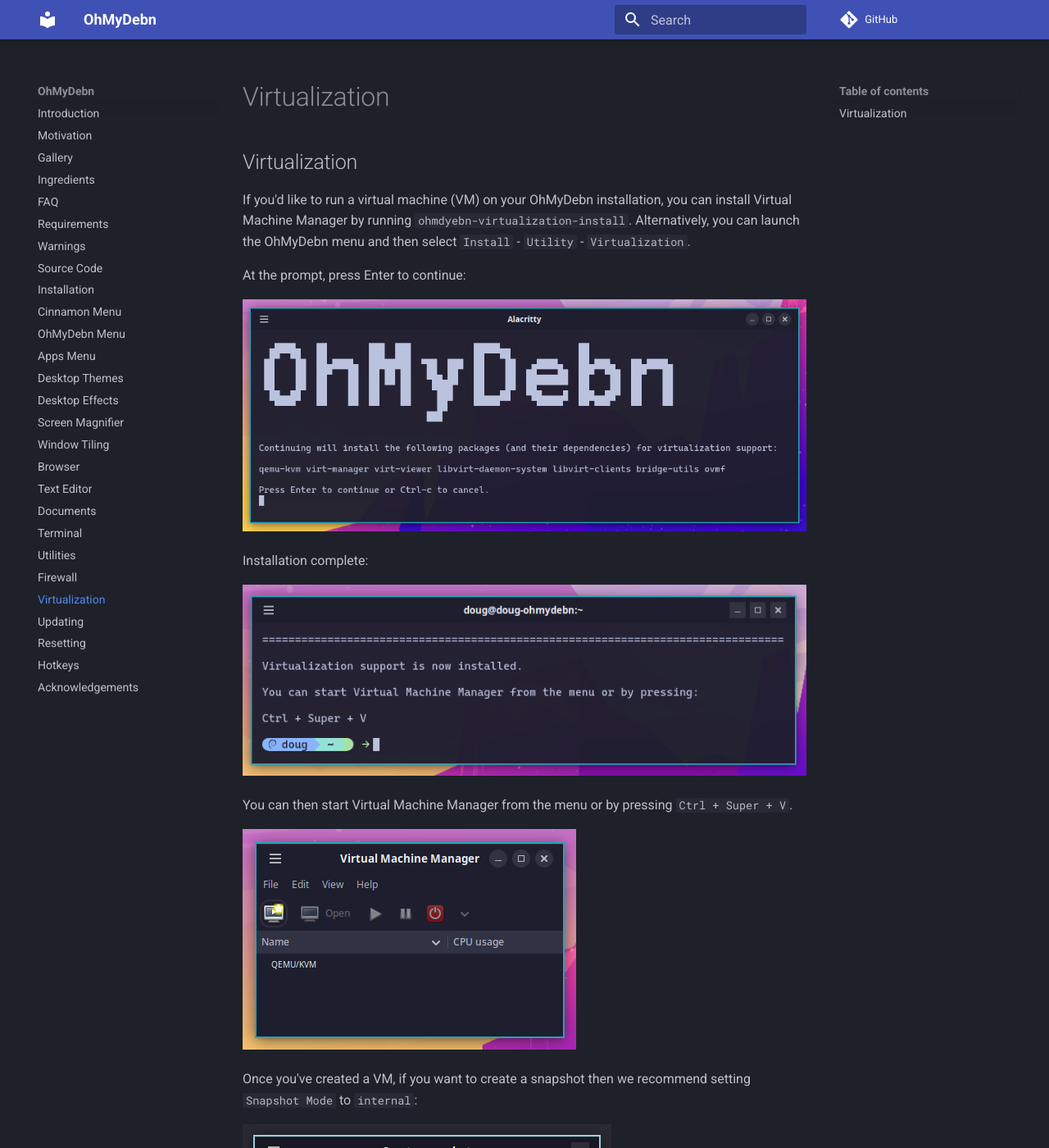
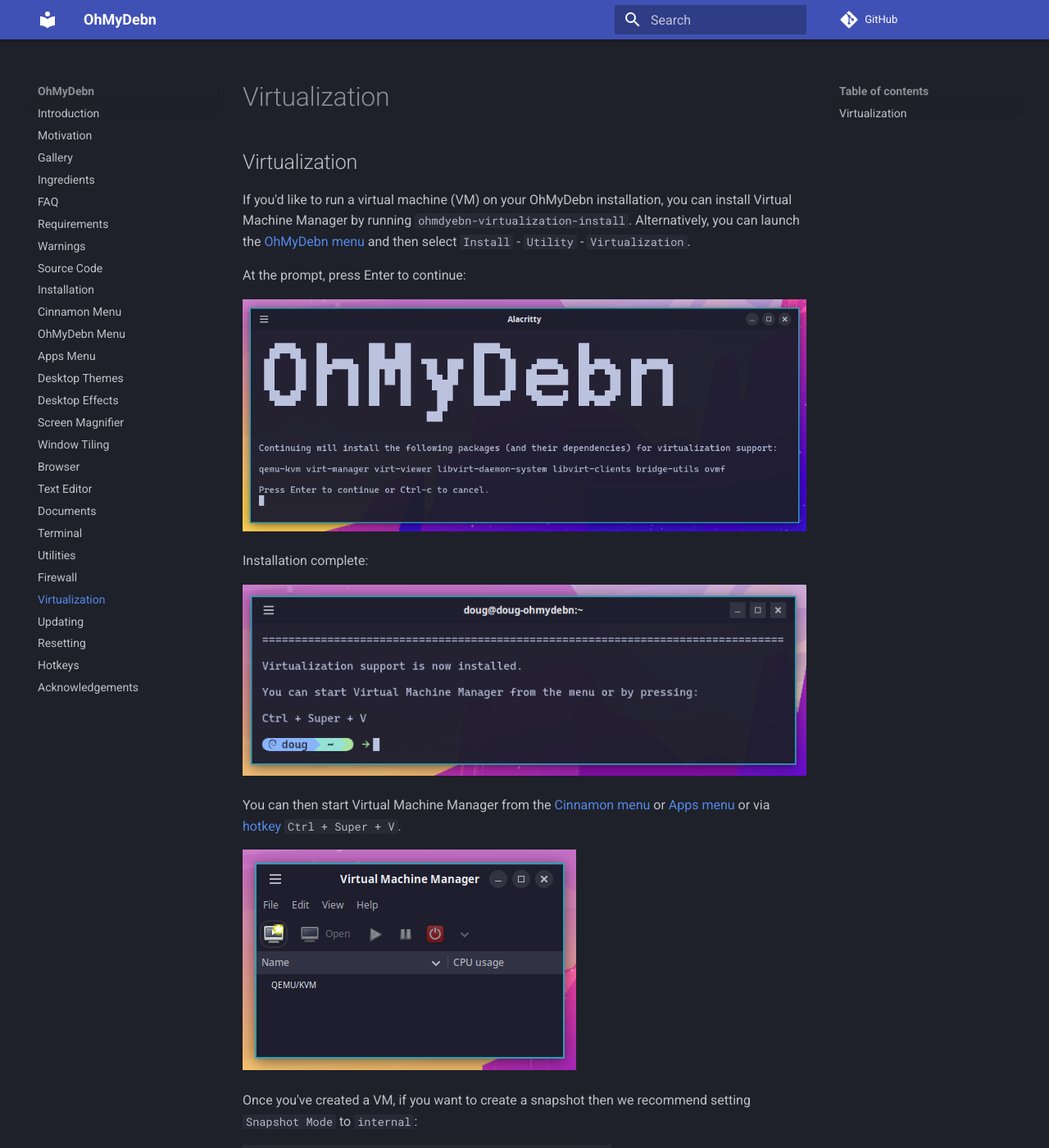
Before and after one commit to dougburks/ohmydebn-docs, an MkDocs documentation site: the page built from docs/virtualization.md, in a window 1280 px wide and 1400 px high. Shown: the whole window at 82% size. Built offline with MkDocs 1.6.1 and Material for MkDocs 9.7.7, drawn with Linux system fonts in a browser that asks for light colours; comment, search, counter and statistics services are not loaded.

Commit message:
add links

```diff
--- a/docs/virtualization.md
+++ b/docs/virtualization.md
@@ -1,6 +1,6 @@
 ## Virtualization
 
-If you'd like to run a virtual machine (VM) on your OhMyDebn installation, you can install Virtual Machine Manager by running `ohmdyebn-virtualization-install`. Alternatively, you can launch the OhMyDebn menu and then select `Install` - `Utility` - `Virtualization`.
+If you'd like to run a virtual machine (VM) on your OhMyDebn installation, you can install Virtual Machine Manager by running `ohmdyebn-virtualization-install`. Alternatively, you can launch the [OhMyDebn menu](ohmydebn-menu.md) and then select `Install` - `Utility` - `Virtualization`.
 
 At the prompt, press Enter to continue:
 
@@ -10,7 +10,7 @@
 
 ![OhMyDebn Virtualization Installed](https://raw.githubusercontent.com/dougburks/ohmydebn-docs/refs/heads/main/images/ohmydebn-virtualization-1-installed.png)
 
-You can then start Virtual Machine Manager from the menu or by pressing `Ctrl + Super + V`.
+You can then start Virtual Machine Manager from the [Cinnamon menu](cinnamon-menu.md) or [Apps menu](apps-menu.md) or via [hotkey](hotkeys.md) `Ctrl + Super + V`.
 
 ![OhMyDebn Virtualization Machine Manager](https://raw.githubusercontent.com/dougburks/ohmydebn-docs/refs/heads/main/images/ohmydebn-virtualization-2-vmm.png)
 
```
